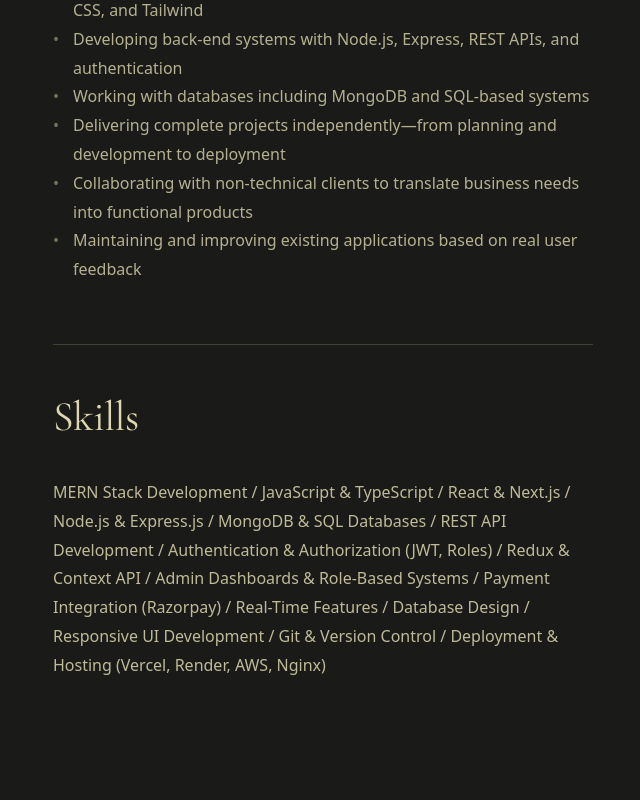
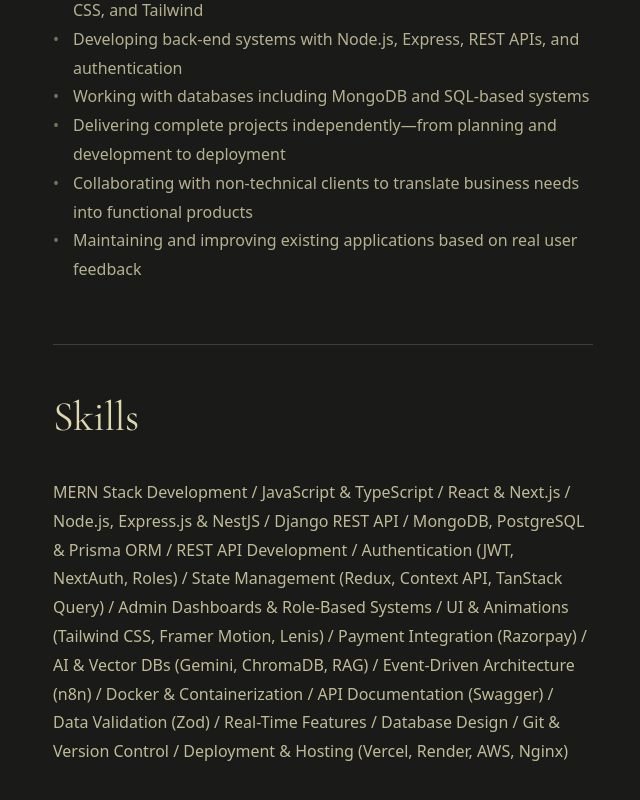
Before and after one commit to Shaamil777/muhammad-shamil-portfolio, a Next.js app: page /about in a window 1280 px wide. Shown: the part 2123-2923 px from the top of the page, without its empty margins (147-787 px from the left). Before the commit the page ends 2863 px from the top, so only its background shows below. Built offline with nearby package versions, Linux system fonts and the light colour scheme.

Commit message:
feat:skills updated

```diff
--- a/app/about/page.tsx
+++ b/app/about/page.tsx
@@ -76,7 +76,7 @@
             <h3 className="about-section-title font-cormorant">Skills</h3>
 
             <p className="about-skills-list">
-              MERN Stack Development / JavaScript & TypeScript / React & Next.js / Node.js & Express.js / MongoDB & SQL Databases / REST API Development / Authentication & Authorization (JWT, Roles) / Redux & Context API / Admin Dashboards & Role-Based Systems / Payment Integration (Razorpay) / Real-Time Features / Database Design / Responsive UI Development / Git & Version Control / Deployment & Hosting (Vercel, Render, AWS, Nginx)
+              MERN Stack Development / JavaScript & TypeScript / React & Next.js / Node.js, Express.js & NestJS / Django REST API / MongoDB, PostgreSQL & Prisma ORM / REST API Development / Authentication (JWT, NextAuth, Roles) / State Management (Redux, Context API, TanStack Query) / Admin Dashboards & Role-Based Systems / UI & Animations (Tailwind CSS, Framer Motion, Lenis) / Payment Integration (Razorpay) / AI & Vector DBs (Gemini, ChromaDB, RAG) / Event-Driven Architecture (n8n) / Docker & Containerization / API Documentation (Swagger) / Data Validation (Zod) / Real-Time Features / Database Design / Git & Version Control / Deployment & Hosting (Vercel, Render, AWS, Nginx)
             </p>
           </div>
         </div>
```
